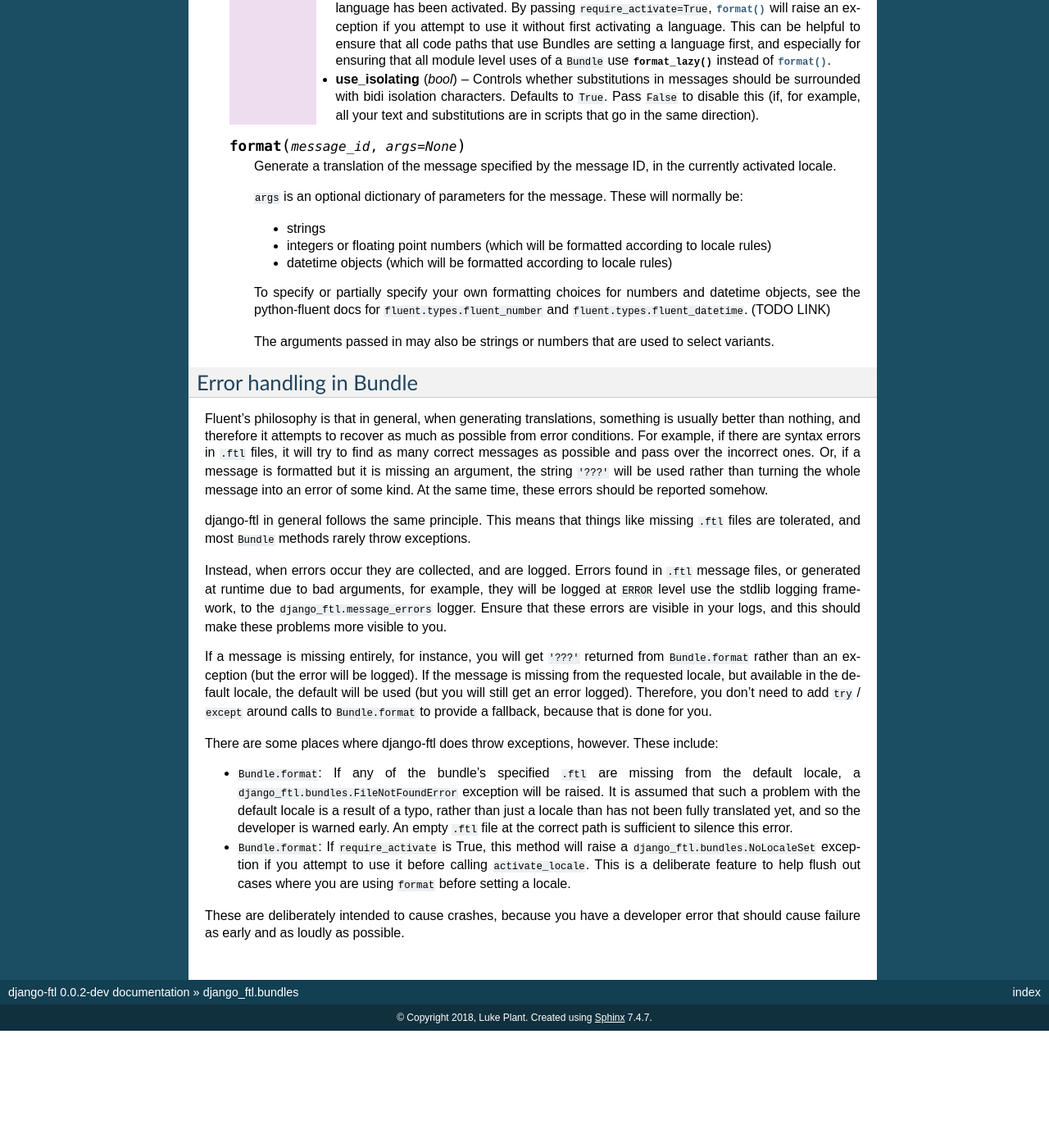
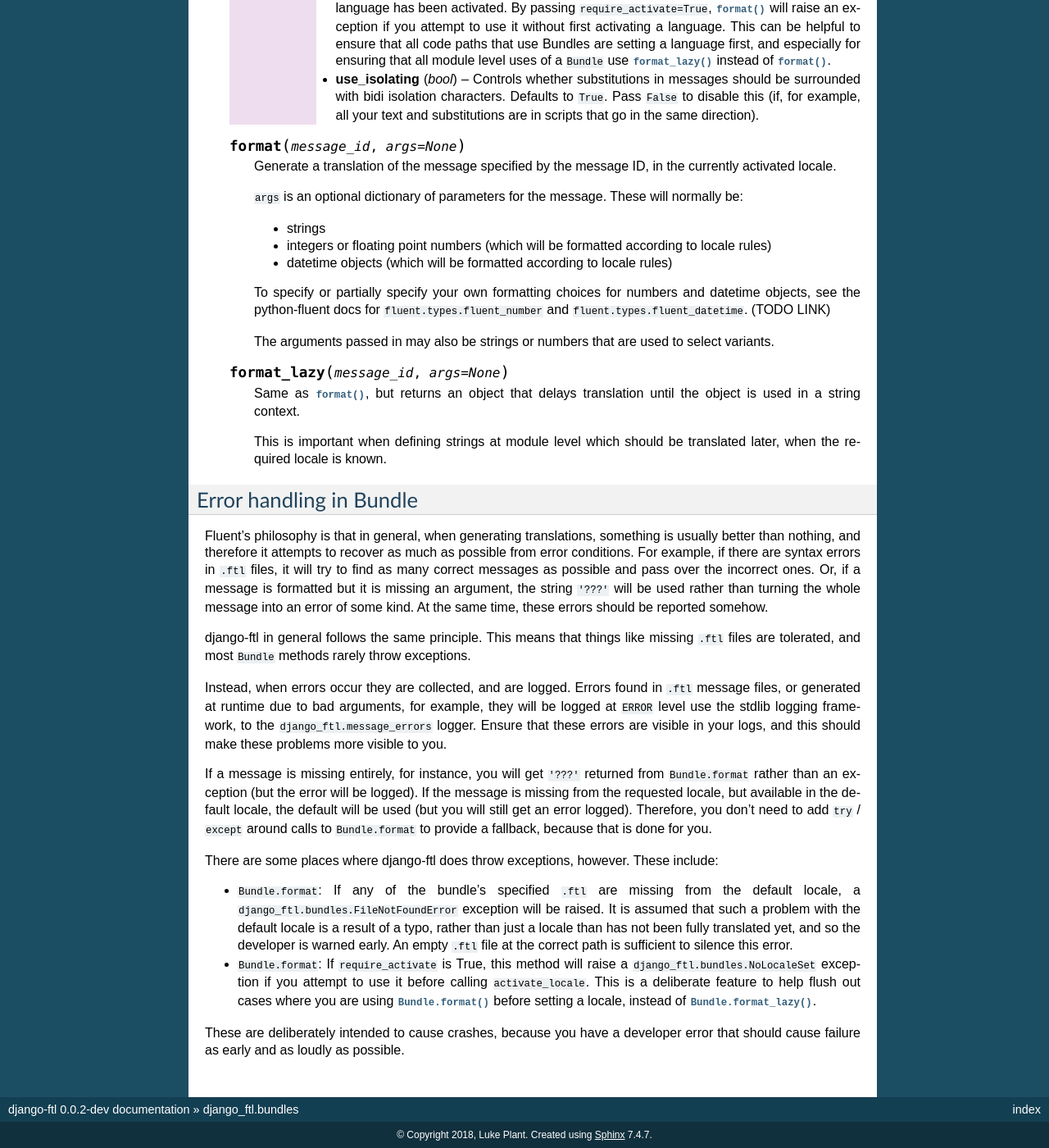
Before and after one commit to django-ftl/django-ftl, a Sphinx documentation site: the page built from docs/api/bundle.rst, in a window 1280 px wide and 1400 px high, scrolled down 481 px. Shown: the whole window at 82% size. Built offline with Sphinx 7.4.7, drawn with Linux system fonts in a browser that asks for light colours; before the commit the page ends 1738 px from its top, so only the background shows below that.

Commit message:
Misc doc fixes

```diff
--- a/docs/api/bundle.rst
+++ b/docs/api/bundle.rst
@@ -69,6 +69,13 @@
       The arguments passed in may also be strings or numbers that are used to
       select variants.
 
+   .. method:: format_lazy(message_id, args=None)
+
+      Same as :meth:`format`, but returns an object that delays translation
+      until the object is used in a string context.
+
+      This is important when defining strings at module level which
+      should be translated later, when the required locale is known.
 
 
 Error handling in Bundle
@@ -114,7 +121,8 @@ include:
 * ``Bundle.format``: If ``require_activate`` is True, this method will raise a
   ``django_ftl.bundles.NoLocaleSet`` exception if you attempt to use it before
   calling ``activate_locale``. This is a deliberate feature to help flush out
-  cases where you are using ``format`` before setting a locale.
+  cases where you are using :meth:`Bundle.format` before setting a locale,
+  instead of :meth:`Bundle.format_lazy`.
 
 These are deliberately intended to cause crashes, because you have a developer
 error that should cause failure as early and as loudly as possible.
```
Also changed, not shown: docs/usage.rst (+33 -13 lines).
